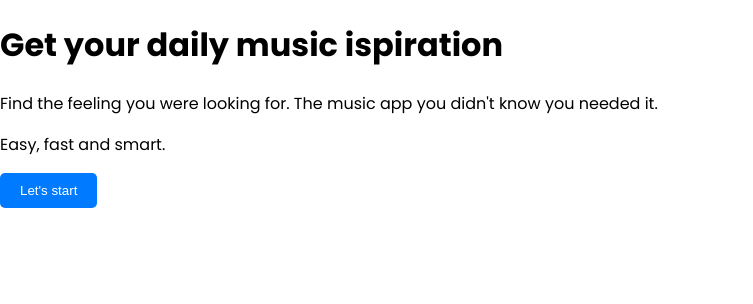
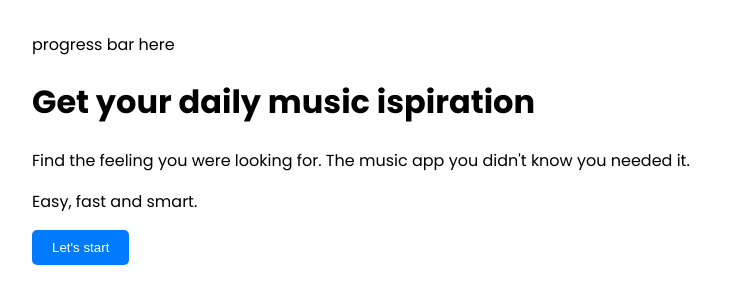
Before and after one commit to guido-an/daily-music-inspiration, a React (Create React App) app: page / in a window 1280 px wide. Shown: the top 304 px of the page, without its empty margins (0-753 px from the left). Built offline with nearby package versions, Linux system fonts and the light colour scheme; no server answers.

Commit message:
feat: create Layout component

```diff
--- a/src/App.tsx
+++ b/src/App.tsx
@@ -6,6 +6,7 @@ import GenresScreen from './components/Screens/GenresScreen/GenresScreen';
 import NumTracksScreen from './components/Screens/NumTracksScreen/NumTracksScreen';
 import CreateScreen from './components/Screens/CreateScreen/CreateScreen';
 import PlayListScreen from './components/Screens/PlaylistScreen/PlaylistScreen';
+import Layout from './components/Layout/Layout';
 
 const App: React.FC = () => {
   const [currentScreen, setCurrentScreen] = useState<string>('firstScreen');
@@ -63,9 +64,9 @@ const App: React.FC = () => {
 };
 
   return (
-    <>
+    <Layout>
     {renderScreen()}
-    </>
+    </Layout>
   );
 };
 
--- /dev/null
+++ b/src/components/Layout/Layout.tsx
@@ -0,0 +1,26 @@
+import React, { ReactNode } from 'react';
+import styled from 'styled-components';
+
+interface LayoutProps {
+  children: ReactNode;
+}
+
+const StyledLayout = styled.div`
+   margin: 2rem;
+`;
+
+const Layout: React.FC<LayoutProps> = ({ children }) => {
+  return (
+    <StyledLayout>
+      <header>
+         progress bar here
+      </header>
+      <main>
+        {children}
+      </main>
+      <footer/>
+    </StyledLayout>
+  );
+};
+
+export default Layout;
```
